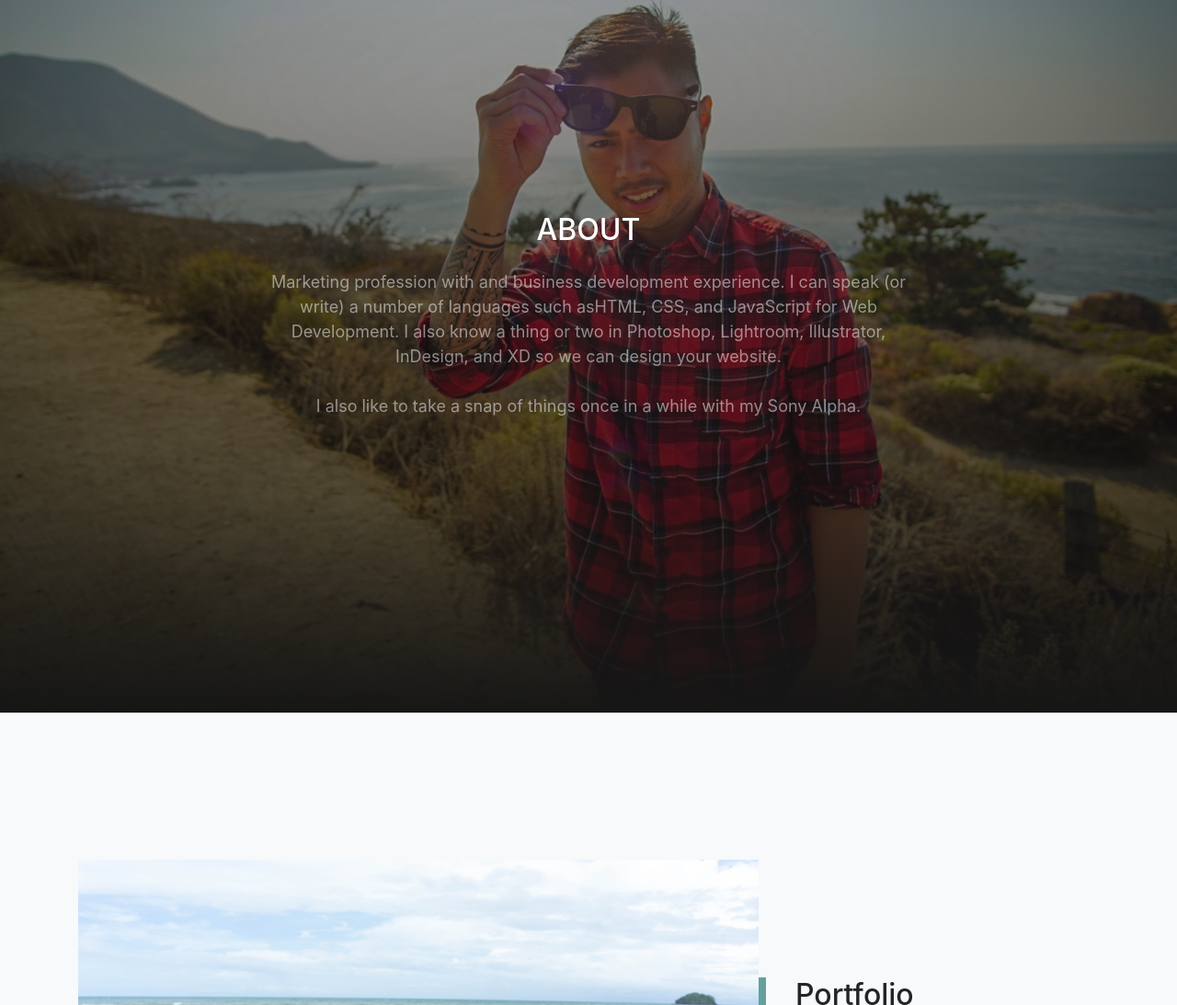
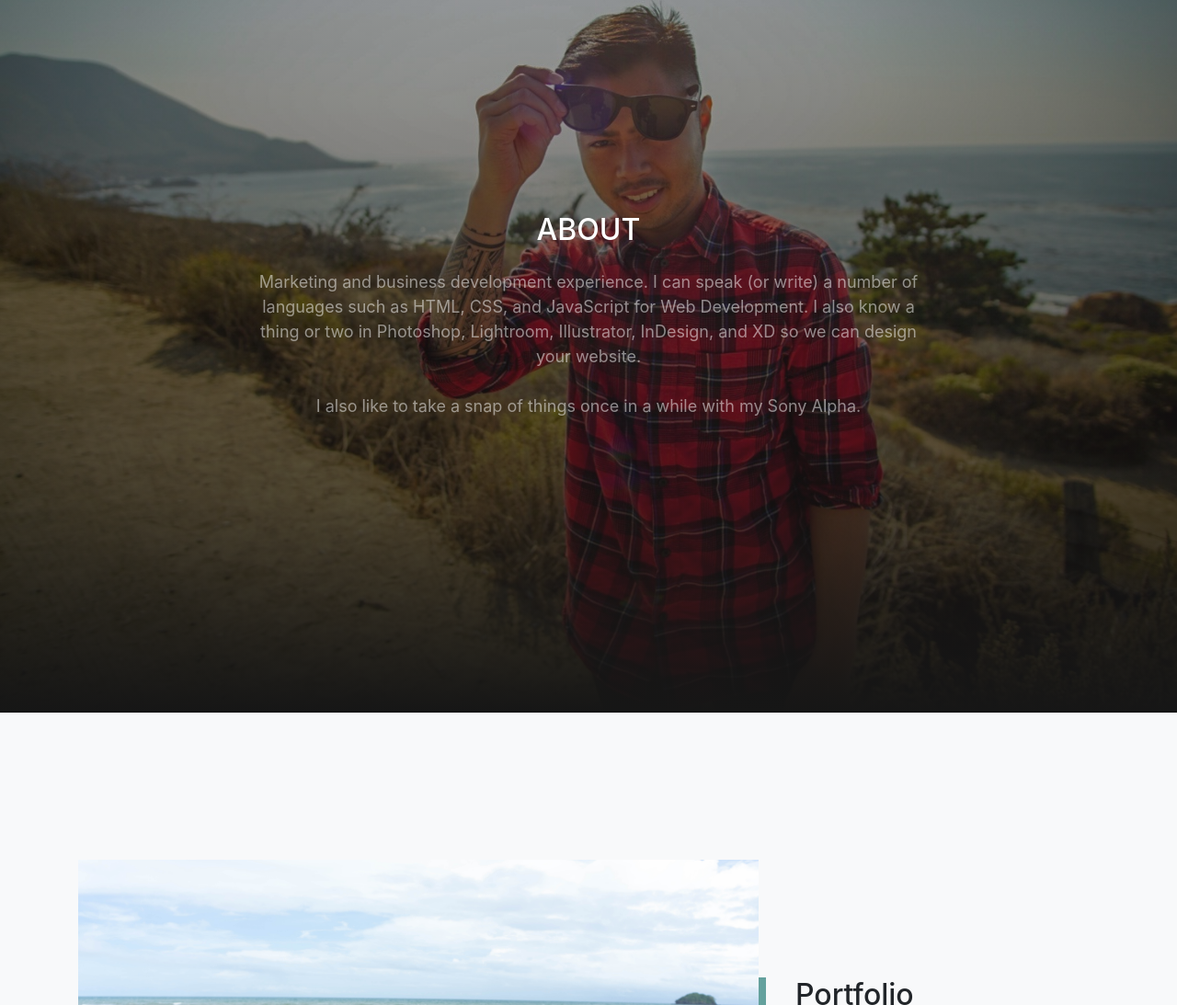
Before and after one commit to Renefadame/Portfolio, a website with bundled scripts: page index.html in a window 1280 px wide. Shown: the part 959-2052 px from the top of the page at 92% size. Built offline with nearby package versions, Linux system fonts and the light colour scheme.

Commit message:
Add files via upload

```diff
--- a/index.html
+++ b/index.html
@@ -75,8 +75,8 @@
       <div class="row top-margin">
         <div class="col-lg-8 mx-auto">
           <h2 class="text-white mb-4">ABOUT </h2>
-          <p class="about-text text-white-50">Marketing profession with and business development experience.
-            I can speak (or write) a number of languages such asHTML, CSS, and JavaScript for Web Development.
+          <p class="about-text text-white-50">Marketing and business development experience.
+            I can speak (or write) a number of languages such as HTML, CSS, and JavaScript for Web Development.
             I also know a thing or two in Photoshop, Lightroom, Illustrator, InDesign, and XD so we can design your website.
             <br><br>
             I also like to take a snap of things once in a while with my Sony Alpha.
```
